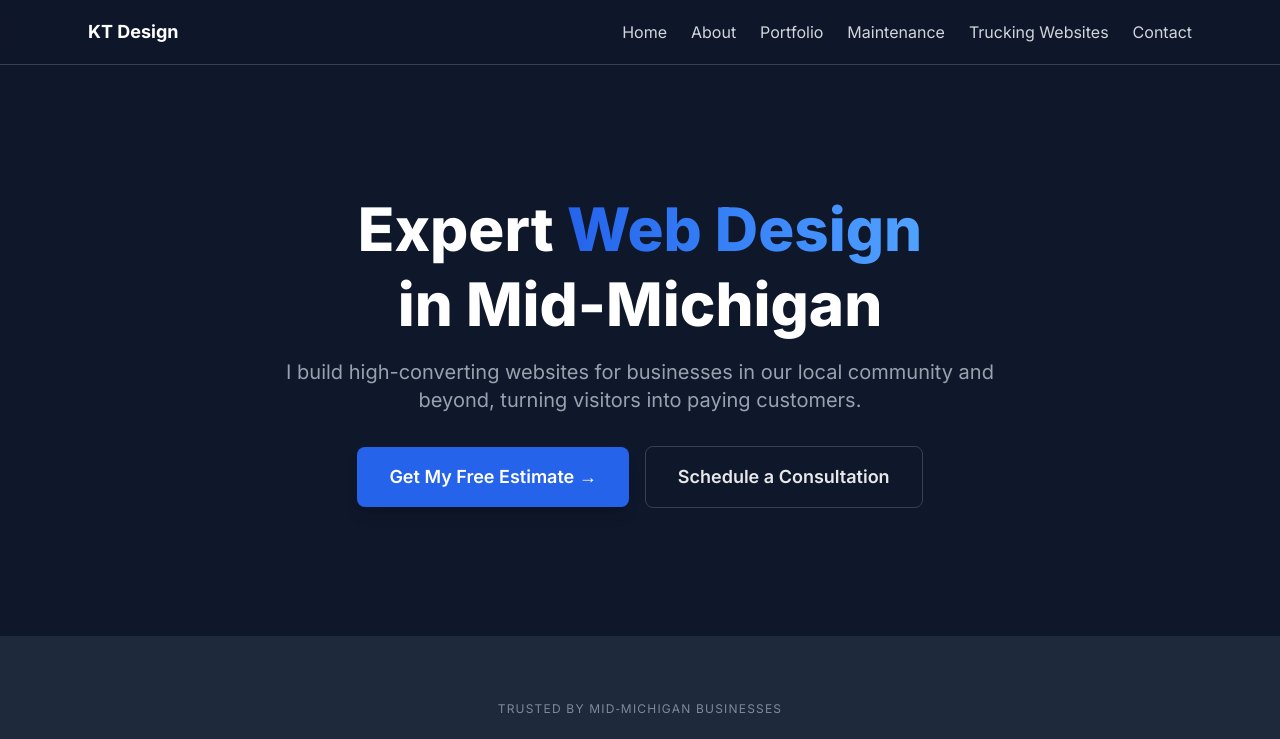
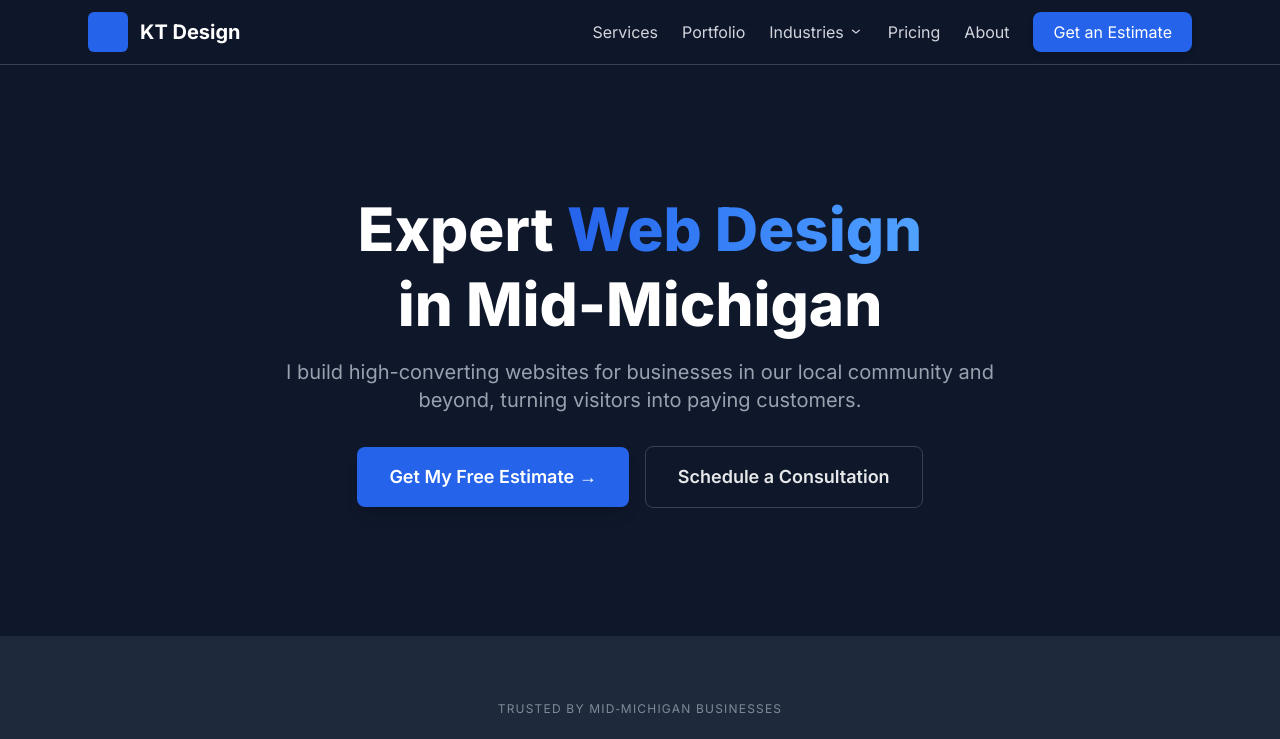
Before and after one commit to ktdpro/ktd, a Next.js app: page / in a window 1280 px wide. Shown: the top 739 px of the page. Built offline with nearby package versions, Linux system fonts and the light colour scheme.

Commit message:
feat: add industries dropdown to header

```diff
--- a/src/components/Header.tsx
+++ b/src/components/Header.tsx
@@ -1,64 +1,125 @@
-"use client";
-
-import Link from "next/link";
-import { useState } from "react";
+'use client';
+import Link from 'next/link';
+import { useEffect, useRef, useState } from 'react';
 
 export default function Header() {
-  const [mobileOpen, setMobileOpen] = useState(false);
+  const [openMobile, setOpenMobile] = useState(false);
+  const [openIndustries, setOpenIndustries] = useState(false);
+  const industriesBtnRef = useRef<HTMLButtonElement | null>(null);
+  const industriesMenuRef = useRef<HTMLDivElement | null>(null);
 
-  const navLinks = [
-    { href: "/", label: "Home" },
-    { href: "/about", label: "About" },
-    { href: "/portfolio", label: "Portfolio" },
-    { href: "/website-maintenance", label: "Maintenance" },
-    { href: "/trucking-website-design", label: "Trucking Websites" },
-    { href: "/contact", label: "Contact" },
-  ];
+  // close industries dropdown on outside click (desktop)
+  useEffect(() => {
+    function onClick(e: MouseEvent) {
+      if (!openIndustries) return;
+      const t = e.target as Node;
+      if (
+        industriesBtnRef.current &&
+        industriesMenuRef.current &&
+        !industriesBtnRef.current.contains(t) &&
+        !industriesMenuRef.current.contains(t)
+      ) {
+        setOpenIndustries(false);
+      }
+    }
+    document.addEventListener('mousedown', onClick);
+    return () => document.removeEventListener('mousedown', onClick);
+  }, [openIndustries]);
 
   return (
-    <header className="fixed top-0 left-0 right-0 z-50 bg-dark-bg/80 backdrop-blur-lg border-b border-gray-700">
-      <div className="mx-auto max-w-6xl px-6 flex justify-between items-center h-16">
-        {/* Logo */}
-        <Link href="/" className="text-white font-bold text-lg">
-          KT Design
+    <header className="bg-dark-bg/80 backdrop-blur-lg fixed top-0 left-0 right-0 z-50 border-b border-gray-700">
+      <div className="mx-auto max-w-6xl px-6 py-3 flex justify-between items-center">
+        <Link href="/" className="flex items-center space-x-3">
+          <div className="w-10 h-10 bg-brand-blue-500 rounded-md" aria-label="KT Design Logo" />
+          <span className="text-xl font-bold text-white">KT Design</span>
         </Link>
 
         {/* Desktop nav */}
-        <nav className="hidden md:flex space-x-6">
-          {navLinks.map((link) => (
-            <Link
-              key={link.href}
-              href={link.href}
-              className="text-gray-300 hover:text-white transition-colors"
+        <nav className="hidden md:flex items-center gap-6">
+          <Link href="/#services" className="text-gray-300 hover:text-brand-blue-500">Services</Link>
+          <Link href="/portfolio" className="text-gray-300 hover:text-brand-blue-500">Portfolio</Link>
+
+          {/* Industries dropdown */}
+          <div className="relative">
+            <button
+              ref={industriesBtnRef}
+              type="button"
+              className="text-gray-300 hover:text-brand-blue-500 inline-flex items-center gap-1"
+              aria-haspopup="menu"
+              aria-expanded={openIndustries}
+              onClick={() => setOpenIndustries((v) => !v)}
+              onKeyDown={(e) => {
+                if (e.key === 'Escape') setOpenIndustries(false);
+              }}
             >
-              {link.label}
-            </Link>
-          ))}
+              Industries
+              <svg className={`w-4 h-4 transition-transform ${openIndustries ? 'rotate-180' : ''}`} viewBox="0 0 20 20" fill="currentColor">
+                <path d="M5.23 7.21a.75.75 0 0 1 1.06.02L10 10.17l3.71-2.94a.75.75 0 1 1 .94 1.17l-4.24 3.36a.75.75 0 0 1-.94 0L5.21 8.4a.75.75 0 0 1 .02-1.19Z"/>
+              </svg>
+            </button>
+            {openIndustries && (
+              <div
+                ref={industriesMenuRef}
+                role="menu"
+                className="absolute right-0 mt-2 w-64 rounded-lg border border-gray-700 bg-light-bg shadow-lg overflow-hidden"
+              >
+                <Link
+                  href="/trucking-website-design"
+                  className="block px-4 py-3 text-gray-200 hover:bg-gray-700/50"
+                  role="menuitem"
+                  onClick={() => setOpenIndustries(false)}
+                >
+                  Trucking Websites
+                </Link>
+                {/* Future items:
+                <Link href="/manufacturing-website-design" className="block px-4 py-3 text-gray-200 hover:bg-gray-700/50" role="menuitem">Manufacturing</Link>
+                <Link href="/agriculture-website-design" className="block px-4 py-3 text-gray-200 hover:bg-gray-700/50" role="menuitem">Agriculture</Link>
+                */}
+              </div>
+            )}
+          </div>
+
+          <Link href="/pricing" className="text-gray-300 hover:text-brand-blue-500">Pricing</Link>
+          <Link href="/about" className="text-gray-300 hover:text-brand-blue-500">About</Link>
+          <Link
+            href="/website-quote"
+            className="bg-brand-blue-500 text-white px-5 py-2 rounded-lg hover:bg-brand-blue-600 shadow-md"
+          >
+            Get an Estimate
+          </Link>
         </nav>
 
         {/* Mobile menu button */}
         <button
-          className="md:hidden text-gray-300 hover:text-white"
-          onClick={() => setMobileOpen((prev) => !prev)}
-          aria-label="Toggle menu"
+          aria-label="Open menu"
+          className="md:hidden text-gray-300"
+          onClick={() => setOpenMobile((v) => !v)}
         >
-          ☰
+          <svg className="w-6 h-6" fill="none" stroke="currentColor" viewBox="0 0 24 24">
+            <path strokeLinecap="round" strokeLinejoin="round" strokeWidth="2" d="M4 6h16M4 12h16m-7 6h7"/>
+          </svg>
         </button>
       </div>
 
       {/* Mobile nav */}
-      {mobileOpen && (
-        <div className="md:hidden bg-dark-bg border-t border-gray-700 px-6 py-4 space-y-4">
-          {navLinks.map((link) => (
-            <Link
-              key={link.href}
-              href={link.href}
-              onClick={() => setMobileOpen(false)}
-              className="block text-gray-300 hover:text-white transition-colors"
-            >
-              {link.label}
+      {openMobile && (
+        <div className="md:hidden bg-dark-bg border-t border-gray-700">
+          <Link href="/#services" className="block py-3 px-6 text-gray-300 hover:bg-light-bg" onClick={() => setOpenMobile(false)}>Services</Link>
+          <Link href="/portfolio" className="block py-3 px-6 text-gray-300 hover:bg-light-bg" onClick={() => setOpenMobile(false)}>Portfolio</Link>
+
+          {/* Mobile sub-menu (simple indented links) */}
+          <div className="py-2">
+            <div className="px-6 text-gray-400 text-sm uppercase tracking-wide">Industries</div>
+            <Link href="/trucking-website-design" className="block py-2 pl-10 pr-6 text-gray-300 hover:bg-light-bg" onClick={() => setOpenMobile(false)}>
+              Trucking Websites
             </Link>
-          ))}
+          </div>
+
+          <Link href="/pricing" className="block py-3 px-6 text-gray-300 hover:bg-light-bg" onClick={() => setOpenMobile(false)}>Pricing</Link>
+          <Link href="/about" className="block py-3 px-6 text-gray-300 hover:bg-light-bg" onClick={() => setOpenMobile(false)}>About</Link>
+          <Link href="/website-quote" className="block py-3 px-6 text-gray-100 bg-brand-blue-600 hover:bg-brand-blue-500" onClick={() => setOpenMobile(false)}>
+            Get an Estimate
+          </Link>
         </div>
       )}
     </header>
```
